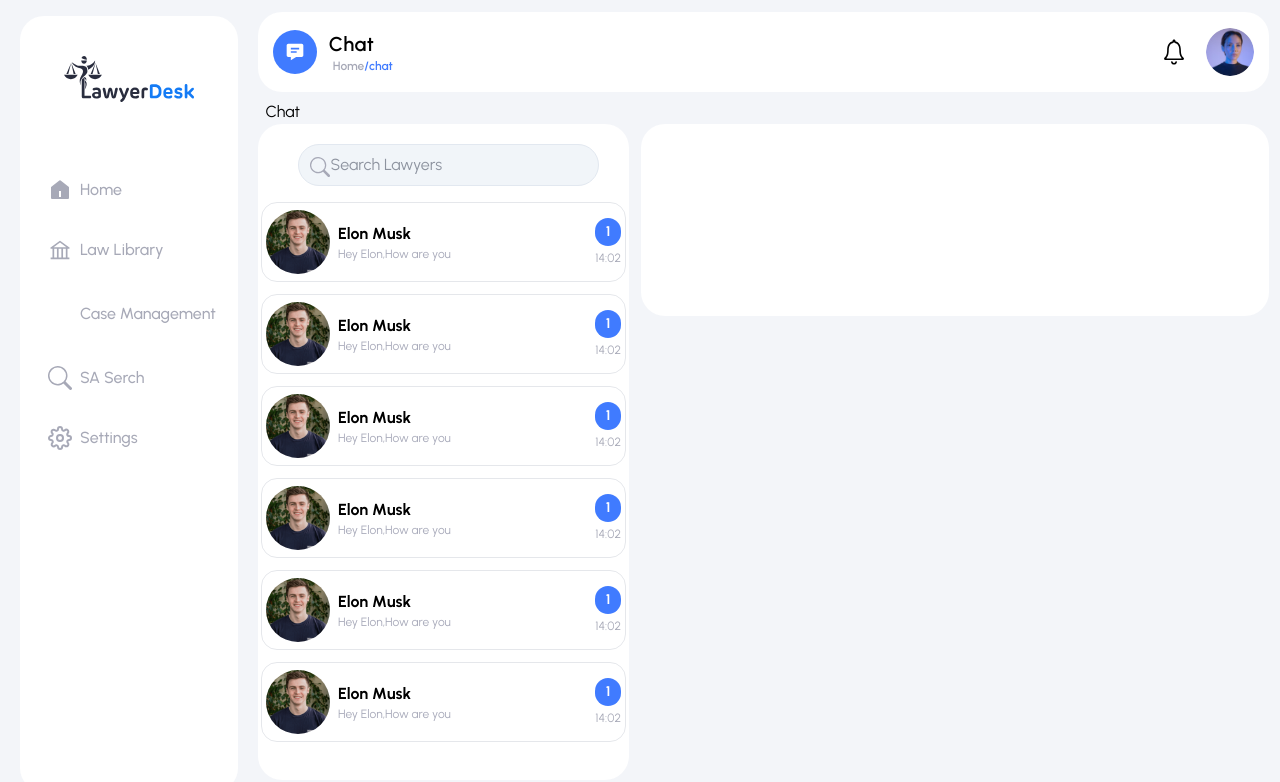
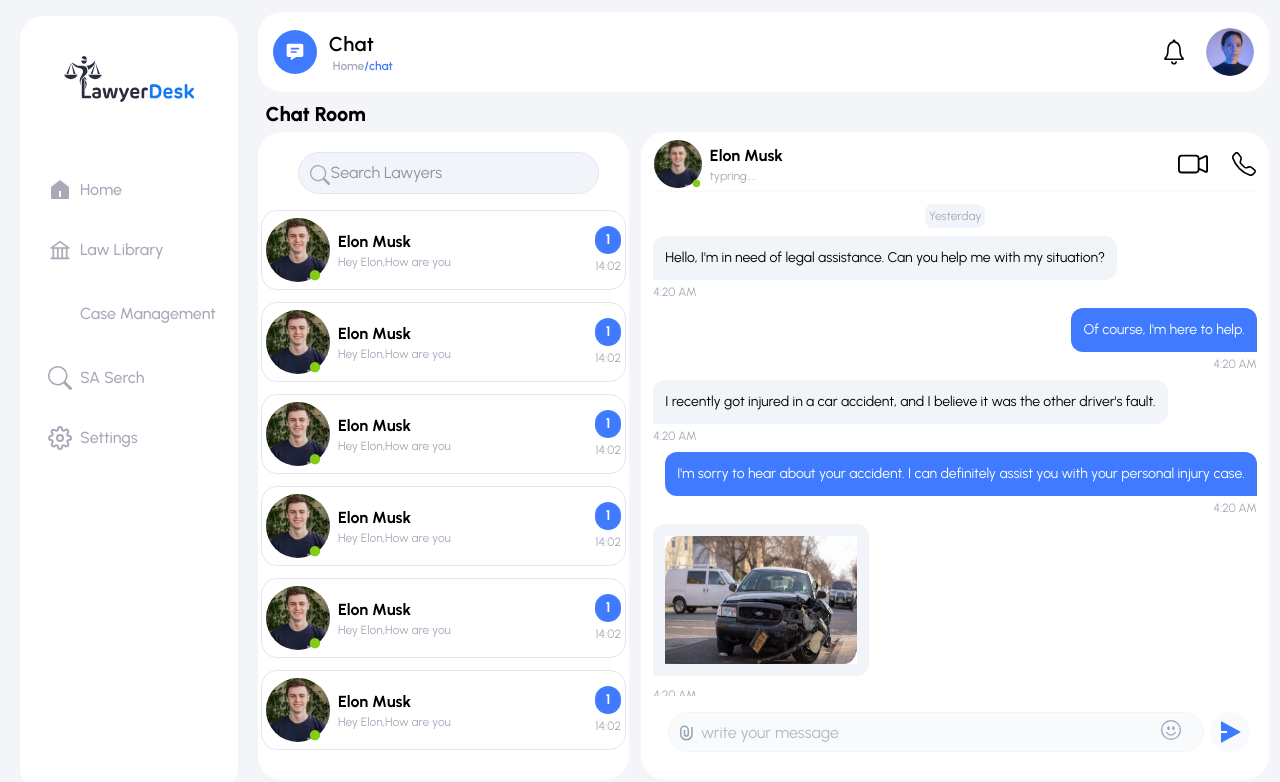
Before and after one commit to MHDRabeeh/lawyerDesk-New, a React app: page /chat in a window 1280 px wide. Shown: the top 782 px of the page. Built offline with nearby package versions, Linux system fonts and the light colour scheme; some icons are missing; the HTML template or start-up script is replaced by a standard one.

Commit message:
complete chat page

```diff
--- a/src/Components/ChatCard.jsx
+++ b/src/Components/ChatCard.jsx
@@ -8,8 +8,9 @@ function ChatCard() {
         <div className="w-[98%] border  rounded-2xl h-20 flex items-center">
             <div className=" mx-auto h-20 flex items-center w-[98%] justify-between">
                 <div className="flex gap-2 items-center  ">
-                    <div className="flex">
+                    <div className="flex items-center relative">
                         <ProfilePhoto image={avatar} size={`w-16 h-16`} />
+                        <p className="text-8xl absolute top-[.3rem] text-lime-500 left-10">•</p>
                     </div>
                     <div>
                         <p className="font-bold">Elon Musk</p>
--- /dev/null
+++ b/src/Components/ChatMessage.jsx
@@ -0,0 +1,88 @@
+import ProfilePhoto from "./ProfilePhoto"
+import avatar from '../assets/avatar3.png'
+import { BsCameraVideo, BsTelephone } from "react-icons/bs";
+import image1 from '../assets/CarCrash.jpg'
+import { RiAttachmentLine } from "react-icons/ri";
+import { BsEmojiSmile } from 'react-icons/bs'
+import { RiSendPlane2Fill } from 'react-icons/ri'
+
+
+const ChatMessage = () => {
+    const Message = [{ senderId: 1, text: "Hello, I'm in need of legal assistance. Can you help me with my situation?", image: false },
+    { senderId: 2, text: "Of course, I'm here to help.", image: false },
+    { senderId: 1, text: "I recently got injured in a car accident, and I believe it was the other driver's fault.", image: false },
+    { senderId: 2, text: "I'm sorry to hear about your accident. I can definitely assist you with your personal injury case." },
+    { senderId: 1, text: image1, image: true }]
+    return (
+        <div className="">
+
+            <div className="flex justify-between items-center  w-[96%] mx-auto h-14 mt-1  border-b-[1px] border-[#f8fafc] ">
+                <div className="flex gap-2 items-center  ">
+                    <div className="flex items-center relative">
+                        <ProfilePhoto image={avatar} />
+                        <p className="text-7xl absolute top-1 text-lime-500 left-9">•</p>
+                    </div>
+                    <div>
+                        <p className="font-bold">Elon Musk</p>
+                        <p className="text-[#A7A9B9] text-xs">typring.... </p>
+                    </div>
+                </div>
+                <div className="flex items-center gap-6 justify-center">
+                    <div className="text-3xl"><span><BsCameraVideo /></span></div>
+                    <div className="text-2xl"><span><BsTelephone /></span></div>
+                </div>
+            </div>
+            <div className="mt- overflow-auto scrollbar-hide  h-[63vh] p-3">
+                <div className="flex justify-center">
+                    <p className=" p-1 text-[#A7A9B9] inline-block  text-xs rounded-lg bg-[#f1f5f9]">Yesterday</p>
+                </div>
+                {
+                    Message.map((item, i) => (
+
+
+
+                        <div key={i}>
+                            {item.text && item.senderId == 1 &&
+                                < div >
+                                    <div className="rounded-tr-xl rounded-br-xl  rounded-tl-xl  p-3 bg-[#f1f5f9] mt-2 inline-block">
+
+                                        {item.image ?
+                                            <img src={item.text} className="w-48 h-32" alt="" /> :
+                                            <p className="text-sm"> {item.text}</p>
+                                        }
+                                    </div>
+                                    <p className="text-xs text-[#A7A9B9] mt-1">4:20 AM</p>
+                                </div>
+                            }
+
+
+                            {item.text && item.senderId == 2 && <div className=" flex justify-end ">
+                                <div className=" flex flex-col justify-end">
+                                    <div className="rounded-tr-xl rounded-bl-xl  rounded-tl-xl  p-3 bg-[#407BFF] mt-2 inline-block">
+                                        <p className="text-sm text-white">{item.text}</p>
+                                    </div>
+                                    <div className="flex justify-end">
+                                        <p className="text-xs text-[#A7A9B9] mt-1">4:20 AM</p>
+                                    </div>
+
+                                </div>
+                            </div>
+                            }
+                        </div>
+
+                    ))
+                }
+            </div>
+            <div className="w-[95%] h-10 mt-4 mx-auto flex justify-around relative items-center">
+                <span className="absolute top-3 left-5  "><RiAttachmentLine className="text-slate-400 text-lg" /></span>
+                <input type="text" className="w-[90%] h-10 ml-2 bg-slate-50 rounded-3xl placeholder-gray-400 px-8 placeholder-opacity-75 border-slate-100 " placeholder="write your message " />
+                <span className="absolute right-[4.5rem] top-2 text-xl text-slate-400"><BsEmojiSmile /></span>
+                <span className=" text-[#407BFF] p-2 bg-slate-50 rounded-full "><RiSendPlane2Fill className="text-2xl" /></span>
+
+            </div>
+
+        </div >
+    )
+}
+
+export default ChatMessage
--- a/src/Pages/Chat.jsx
+++ b/src/Pages/Chat.jsx
@@ -2,31 +2,36 @@ import React from 'react'
 import Wrapper from '../Components/Wrapper'
 import ChatSearch from '../Components/ChatSearch'
 import ChatCard from '../Components/ChatCard'
-import {BiSolidMessageDetail} from "react-icons/bi";
+import { BiSolidMessageDetail } from "react-icons/bi";
+import ChatMessage from '../Components/ChatMessage';
 
 const Chat = () => {
     const TaskBarData = {
-        title:"Chat",
-        path :'/chat',
-        icon:<BiSolidMessageDetail/>
+        title: "Chat",
+        path: '/chat',
+        icon: <BiSolidMessageDetail />
     }
     return (
         <Wrapper TaskBarData={TaskBarData}>
-    <p className='ml-2'>Chat </p>
+            <p className='ml-2 font-extrabold text-xl mb-1'>Chat Room </p>
             <div className='grid grid-cols-8 gap-3'>
-        <div className='col-span-3 bg-white h-[82vh] rounded-3xl '>
-            <ChatSearch/>
+                <div className='col-span-3 bg-white h-[81vh] rounded-3xl '>
+                    <ChatSearch />
                     <div className='mt-4 h-[84%] w-[100%] flex flex-col gap-3 items-center overflow-auto scrollbar-hide '>
                         {
-                    [1,2,3,3,3,3,3,3,].map((item,i)=>(
-                        <ChatCard key={i}/>
+                            [1, 2, 3, 3, 3, 3, 3, 3,].map((item, i) => (
+                                <ChatCard key={i} />
                             ))
                         }
 
                     </div>
                 </div>
 
-        <div className='col-span-5 bg-white h-48 rounded-3xl'></div>
+                <div className='col-span-5 bg-white h-[81vh] rounded-3xl  '>
+
+                    <ChatMessage />
+
+                </div>
             </div>
         </Wrapper>
     )
```
Also changed, not shown: src/assets/CarCrash.jpg (added). Lines whose indentation alone changed are shown as unchanged.
